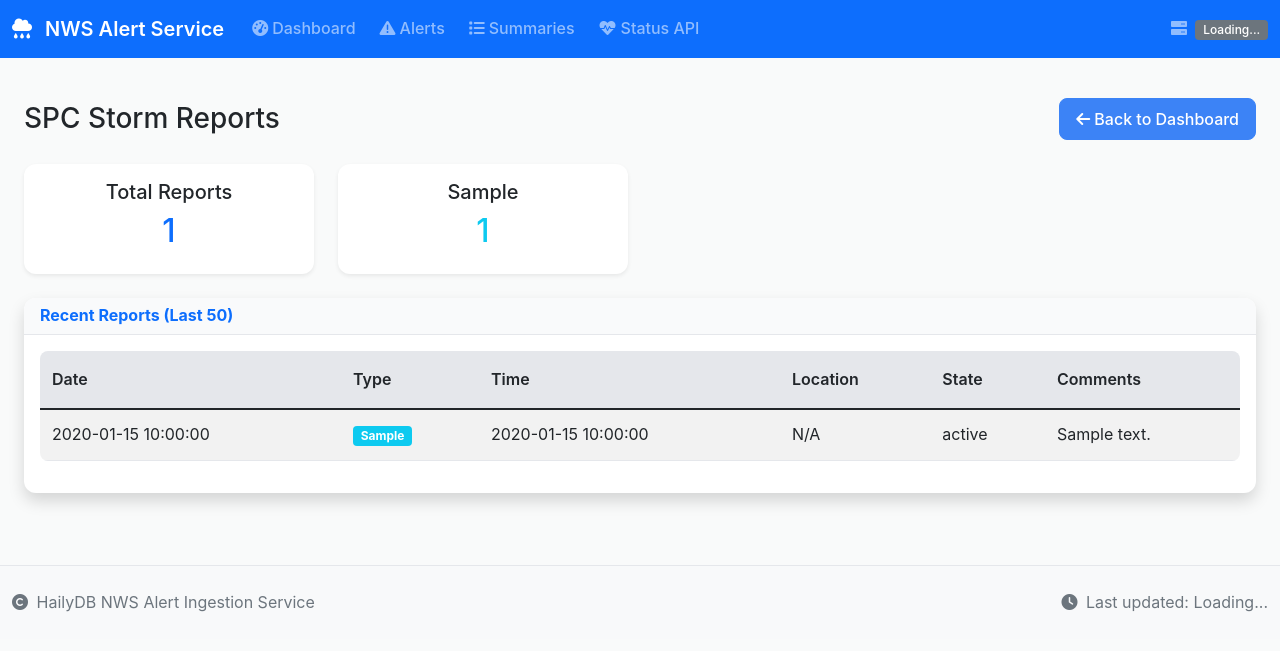
After one commit to CMDVA/HailyDB, a Flask app: template templates/spc_reports.html in a window 1280 px wide. The commit adds this page. Shown: the top 651 px of the page. Run offline with Flask 3, Linux system fonts and the light colour scheme; the template is opened without the code that fills it: most values are stand-ins (such as "Sample title", 1, 10 or a date in 2020).

Commit message:
Improve alert display and adds a page to view storm reports
Updates the alert display format and introduces a dedicated SPC storm report page using Flask and SQLAlchemy.

Replit-Commit-Author: Agent
Replit-Commit-Session-Id: 466c085c-6797-4c9b-b98e-a7caa79d100d
Replit-Commit-Screenshot-Url: https://storage.googleapis.com/screenshot-production-us-central1/b39f3a59-cba9-411d-a929-796ce937d19e/a565e255-1b1a-44dc-9c01-04387e3f9a9b.jpg

```diff
--- a/app.py
+++ b/app.py
@@ -532,7 +532,7 @@ def internal_dashboard():
 @app.route('/internal/cron', methods=['POST'])
 def internal_cron():
     """Enable/disable polling, update interval"""
-    action = request.json.get('action')
+    action = request.json.get('action') if request.json else None
 
     if action == 'start':
         if scheduler and not scheduler.running:
--- a/static/dashboard.js
+++ b/static/dashboard.js
@@ -113,17 +113,27 @@ async function loadTodaysAlerts() {
 
             html += '</div>';
 
-            // Show recent alerts list (compact)
+            // Show recent alerts with Date/Time | Severity | Type | Area format
             if (todaysAlerts.length > 0) {
-                html += '<div class="small">';
+                html += '<div class="table-responsive"><table class="table table-sm small">';
+                html += '<thead><tr><th>Date/Time</th><th>Severity</th><th>Type</th><th>Area</th></tr></thead><tbody>';
+
                 todaysAlerts.slice(0, 5).forEach(alert => {
-                    const time = new Date(alert.effective).toLocaleTimeString();
-                    html += `<div class="d-flex justify-content-between border-bottom py-1">
-                        <span>${alert.event}</span>
-                        <span class="text-muted">${time}</span>
-                    </div>`;
+                    const dateTime = new Date(alert.effective).toLocaleString();
+                    const severityBadge = getSeverityColor(alert.severity);
+                    const shortArea = alert.area_desc ?
+                        (alert.area_desc.length > 30 ? alert.area_desc.substring(0, 30) + '...' : alert.area_desc) :
+                        'N/A';
+
+                    html += `<tr>
+                        <td>${dateTime}</td>
+                        <td><span class="badge bg-${severityBadge}">${alert.severity || 'N/A'}</span></td>
+                        <td>${alert.event}</td>
+                        <td>${shortArea}</td>
+                    </tr>`;
                 });
-                html += '</div>';
+
+                html += '</tbody></table></div>';
             }
 
             tableContainer.innerHTML = html;
--- a/templates/dashboard.html
+++ b/templates/dashboard.html
@@ -448,12 +448,6 @@
     // Initialize dashboard
     document.addEventListener('DOMContentLoaded', function() {
         initializeDashboard();
-        loadRecentAlerts();
-
-        // Update every 30 seconds
-        setInterval(function() {
-            updateDashboardStatus();
-        }, 30000);
     });
 </script>
 {% endblock %}
--- /dev/null
+++ b/templates/spc_reports.html
@@ -0,0 +1,79 @@
+{% extends "base.html" %}
+
+{% block title %}SPC Storm Reports{% endblock %}
+
+{% block content %}
+<div class="container-fluid">
+    <div class="d-sm-flex align-items-center justify-content-between mb-4">
+        <h1 class="h3 mb-0 text-gray-800">SPC Storm Reports</h1>
+        <a href="/internal/dashboard" class="btn btn-primary">
+            <i class="fas fa-arrow-left me-1"></i>Back to Dashboard
+        </a>
+    </div>
+
+    <!-- Summary Stats -->
+    <div class="row mb-4">
+        <div class="col-md-3">
+            <div class="card">
+                <div class="card-body text-center">
+                    <h5 class="card-title">Total Reports</h5>
+                    <h2 class="text-primary">{{ total_reports }}</h2>
+                </div>
+            </div>
+        </div>
+        {% for report_type, count in type_counts.items() %}
+        <div class="col-md-3">
+            <div class="card">
+                <div class="card-body text-center">
+                    <h5 class="card-title">{{ report_type.title() }}</h5>
+                    <h2 class="text-{% if report_type == 'tornado' %}danger{% elif report_type == 'wind' %}warning{% else %}info{% endif %}">{{ count }}</h2>
+                </div>
+            </div>
+        </div>
+        {% endfor %}
+    </div>
+
+    <!-- Recent Reports -->
+    <div class="card shadow">
+        <div class="card-header">
+            <h6 class="m-0 font-weight-bold text-primary">Recent Reports (Last 50)</h6>
+        </div>
+        <div class="card-body">
+            {% if reports %}
+            <div class="table-responsive">
+                <table class="table table-striped">
+                    <thead>
+                        <tr>
+                            <th>Date</th>
+                            <th>Type</th>
+                            <th>Time</th>
+                            <th>Location</th>
+                            <th>State</th>
+                            <th>Comments</th>
+                        </tr>
+                    </thead>
+                    <tbody>
+                        {% for report in reports %}
+                        <tr>
+                            <td>{{ report.report_date }}</td>
+                            <td>
+                                <span class="badge bg-{% if report.report_type == 'tornado' %}danger{% elif report.report_type == 'wind' %}warning{% else %}info{% endif %}">
+                                    {{ report.report_type.title() }}
+                                </span>
+                            </td>
+                            <td>{{ report.time_utc or 'N/A' }}</td>
+                            <td>{{ report.location or (report.county + ', ' + report.state) if report.county and report.state else 'N/A' }}</td>
+                            <td>{{ report.state }}</td>
+                            <td>{{ report.comments[:100] + '...' if report.comments and report.comments|length > 100 else report.comments or 'N/A' }}</td>
+                        </tr>
+                        {% endfor %}
+                    </tbody>
+                </table>
+            </div>
+            {% else %}
+            <p class="text-muted">No SPC reports found.</p>
+            {% endif %}
+        </div>
+    </div>
+</div>
+{% endblock %}
```
